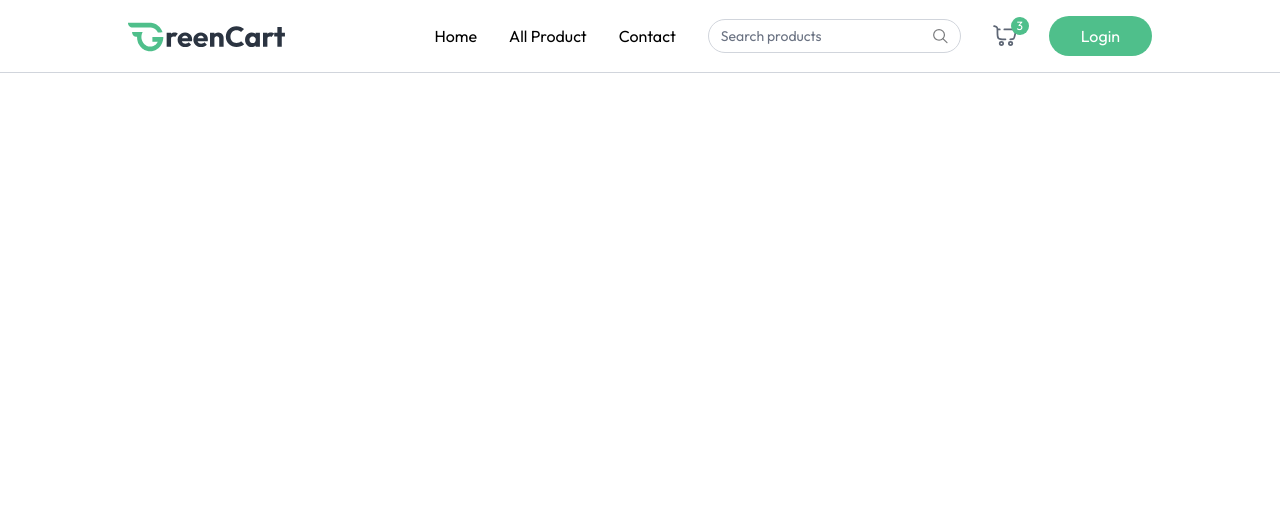
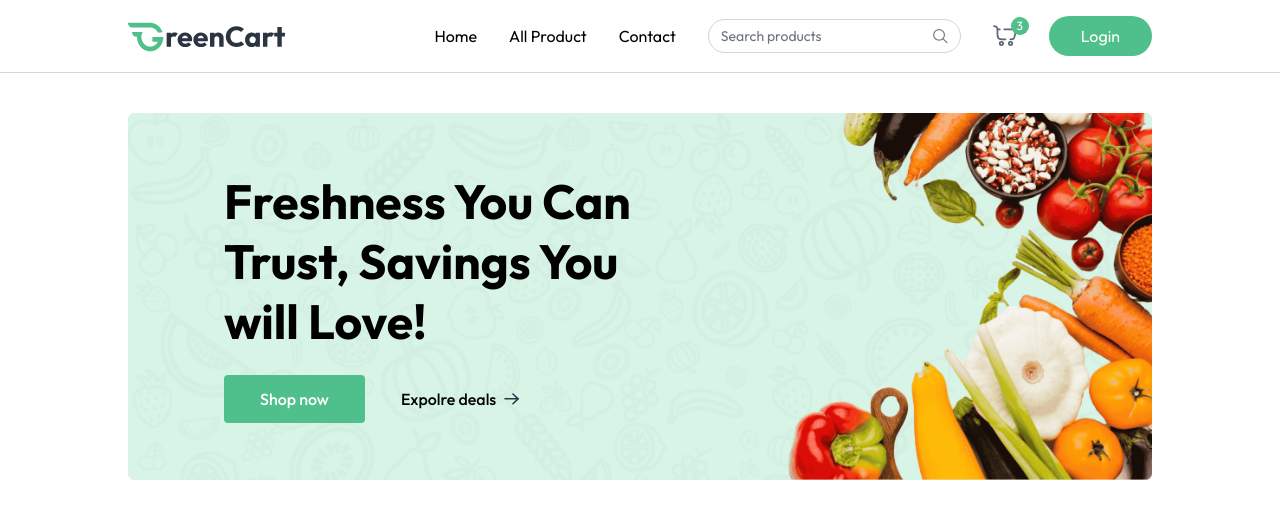
Before and after one commit to Sandeshdahal10/Grocery-Store-Project, a React (Vite) app in the folder client/: page / in a window 1280 px wide. Shown: the top 518 px of the page. Built offline with nearby package versions, Linux system fonts and the light colour scheme; a web font is replaced by a local one.

Commit message:
completed the main banner section development.

```diff
--- a/client/src/App.jsx
+++ b/client/src/App.jsx
@@ -1,11 +1,20 @@
 import React from 'react'
 import Navbar from './components/Navbar.jsx'
+import { Route, Routes, useLocation } from 'react-router-dom'
+import Home from './pages/Home.jsx'
 
 
 const App = () => {
+
+  const isSellerPath = useLocation().pathname.includes("seller");
   return (
     <div>
-      <Navbar/>
+      {isSellerPath ? null : <Navbar/>}
+      <div className={`${isSellerPath ? "" : "px-6 md:px-16 lg:px-24 xl:px-32"} `}>
+        <Routes>
+          <Route path='/' element={<Home/>}/>
+        </Routes>
+      </div>
     </div>
   )
 }
--- /dev/null
+++ b/client/src/components/MainBanner.jsx
@@ -0,0 +1,33 @@
+import react from 'react';
+
+import React from 'react'
+import { assets } from '../assets/assets';
+import { Link } from 'react-router-dom';
+
+const MainBanner = () => {
+  return (
+    <div className='relative'>
+      <img src={assets.main_banner_bg} alt="banner" className='w-full hidden md:block' />
+      <img src={assets.main_banner_bg_sm} alt="banner" className='w-full md:hidden' />
+      <div className='absolute inset-0 flex flex-col items-center md:items-start justify-end md:justify-center pb-24 md:pb-0 px-4 md:pl-18 lg:pl-24'>
+        <h1 className='text-3xl md:text-4xl lg:text-5xl font-bold text-center md:text-left max-w-72 md:max-w-80 lg:max-w-105 leading-tight lg:leading-15'>
+          Freshness You Can Trust, Savings You will Love!
+        </h1>
+
+
+      <div className='flex items-center mt-6 font-medium'>
+        <Link to={"/products"} className='group flex items-center gap-2 px-7 md:px-9 py-3 bg-primary hover:bg-primary-dull transition rounded text-white cursor-pointer'>
+        Shop now
+        <img className="md:hidden transition group-focus:translate-x-1" src={assets.white_arrow_icon} alt="arrow" />
+        </Link>
+        <Link to={"/products"} className='group md:flex hidden items-center gap-2 px-9 py-3 cursor-pointer'>
+        Expolre deals
+        <img className="transition group-hover:translate-x-1" src={assets.black_arrow_icon} alt="arrow" />
+        </Link>
+      </div>
+      </div>
+    </div>
+  )
+}
+
+export default MainBanner
--- /dev/null
+++ b/client/src/pages/Home.jsx
@@ -0,0 +1,12 @@
+import React from 'react'
+import MainBanner from '../components/MainBanner'
+
+const Home = () => {
+  return (
+    <div className='mt-10'>
+      <MainBanner/>
+    </div>
+  )
+}
+
+export default Home
```
